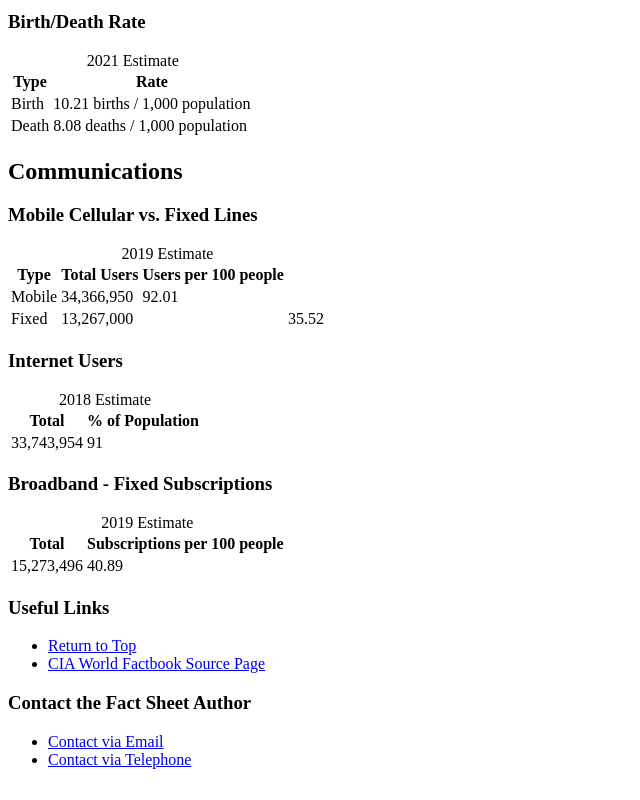
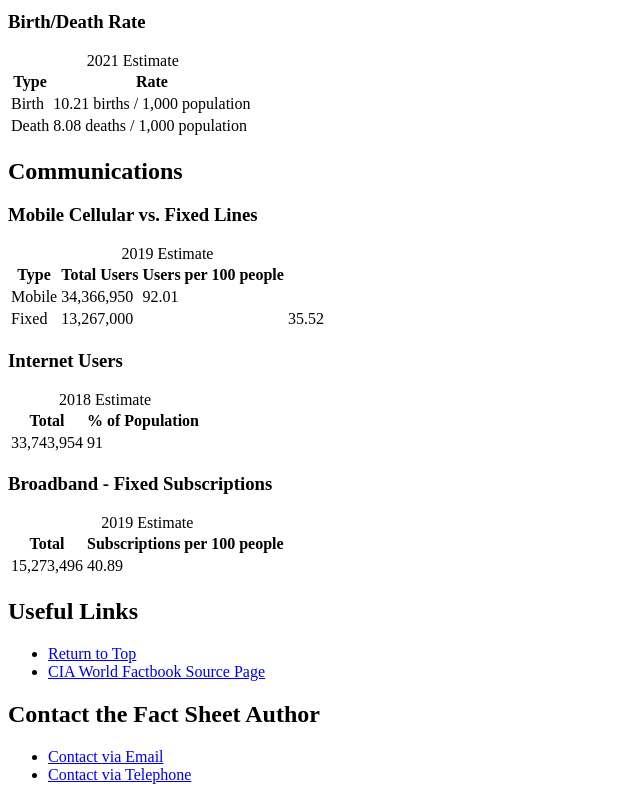
Before and after one commit to mdp173/mdp173.github.io, a plain HTML site: page canada.html in a window 1280 px wide. Shown: the part 2091-2891 px from the top of the page, without its empty margins (0-640 px from the left). Drawn offline with Linux system fonts and the light colour scheme.

Commit message:
Update canada.html

```diff
--- a/canada.html
+++ b/canada.html
@@ -217,12 +217,12 @@
     </main>
 
     <footer>
-      <h3>Useful Links</h3>
+      <h2>Useful Links</h2>
         <ul>
           <li><a href="#top">Return to Top</a></li>
           <li><a href="https://www.cia.gov/the-world-factbook/countries/canada/">CIA World Factbook Source Page</a></li>
         </ul>
-      <h3>Contact the Fact Sheet Author</h3>
+      <h2>Contact the Fact Sheet Author</h2>
         <ul>
           <li><a href="mailto:marcospaiva47@gmail.com">Contact via Email</a></li>
           <li><a href="tel:+12036095152">Contact via Telephone</a></li>
```
